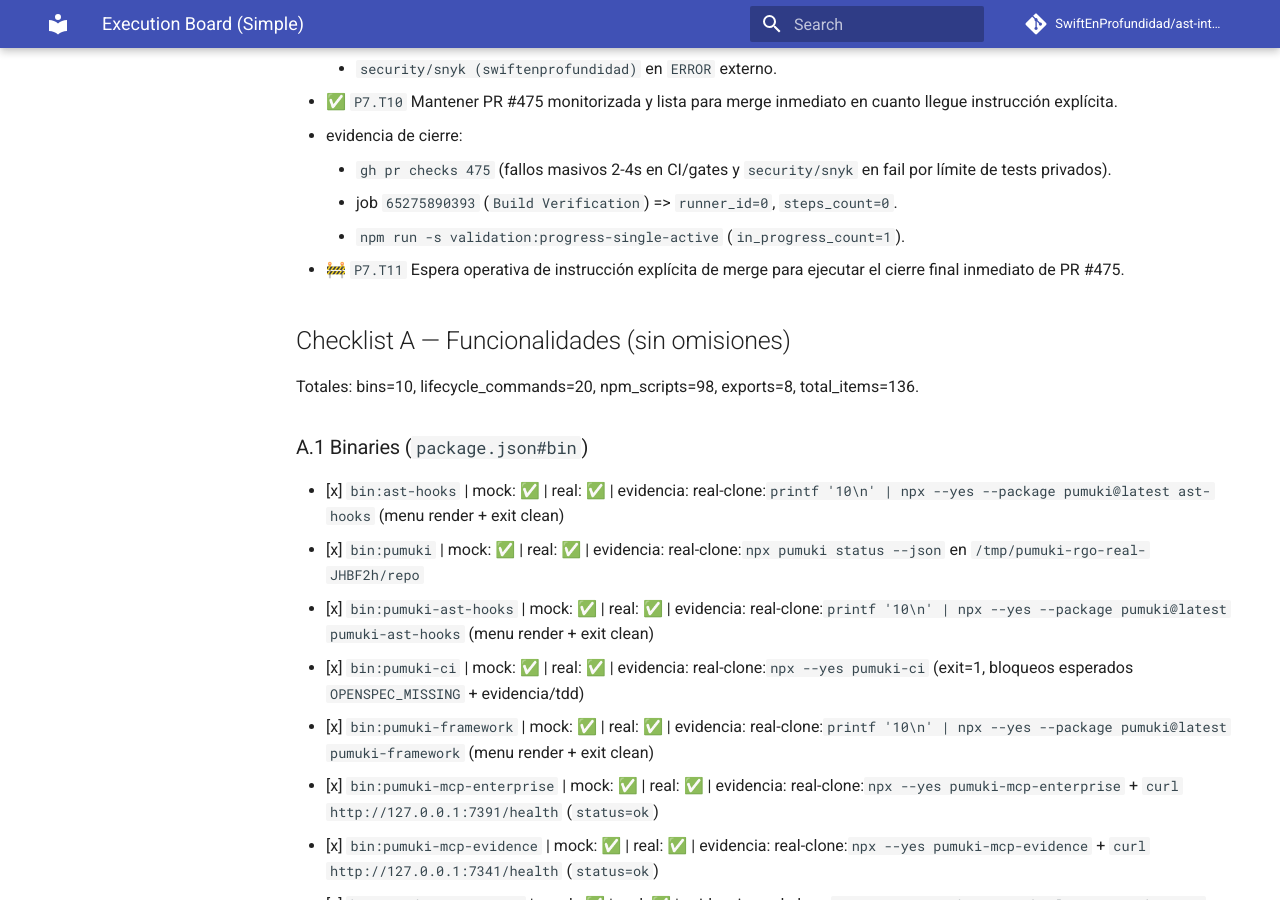
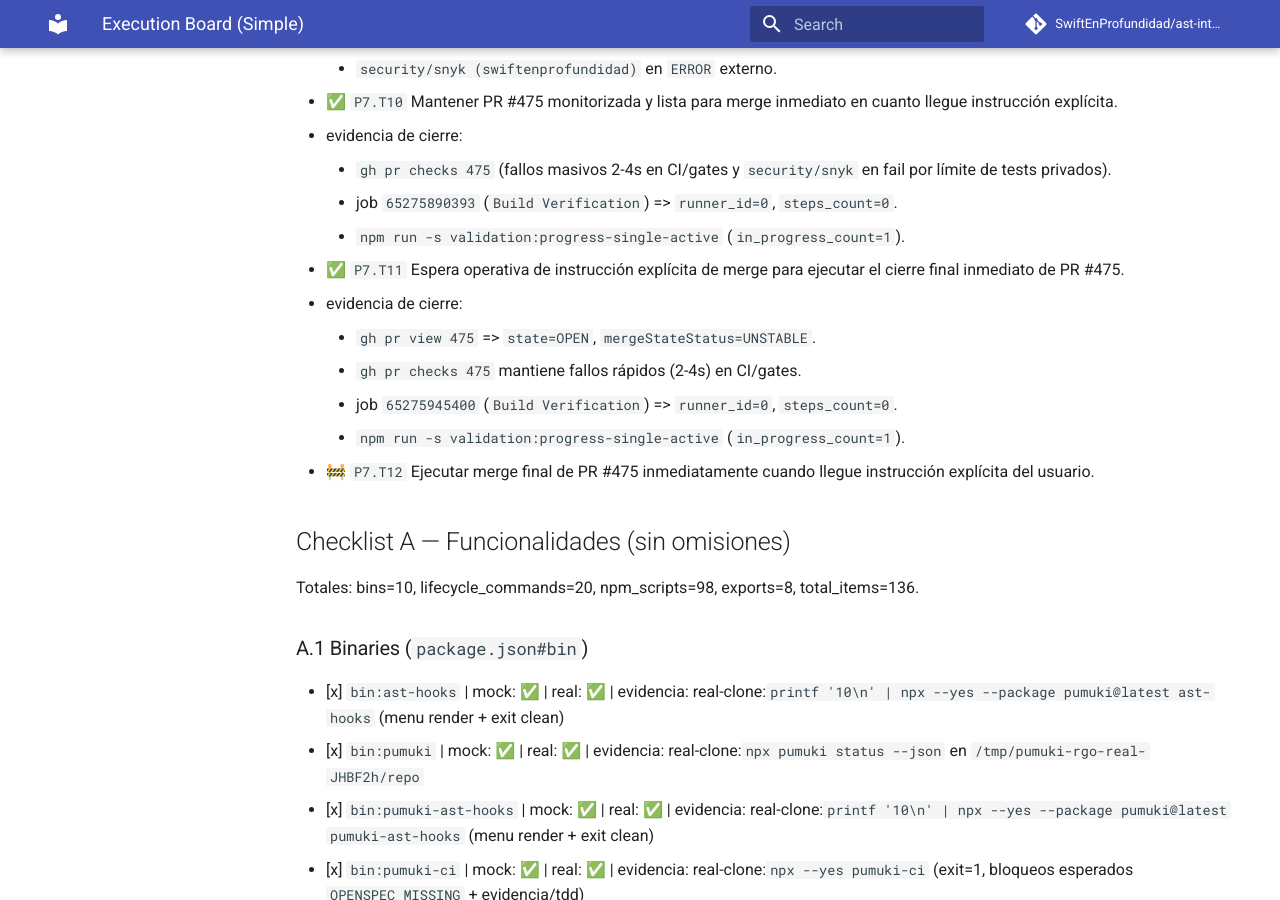
Before and after one commit to SwiftEnProfundidad/ast-intelligence-hooks, an MkDocs documentation site: the page built from docs/EXECUTION_BOARD.md, in a window 1280 px wide and 900 px high, scrolled down 5013 px. Built offline with MkDocs 1.6.1 and Material for MkDocs 9.7.7, drawn with Linux system fonts in a browser that asks for light colours; comment, search, counter and statistics services are not loaded.

Commit message:
docs(tracking): close P7.T11 and open P7.T12

```diff
--- a/docs/EXECUTION_BOARD.md
+++ b/docs/EXECUTION_BOARD.md
@@ -129,7 +129,13 @@
     - `gh pr checks 475` (fallos masivos 2-4s en CI/gates y `security/snyk` en fail por límite de tests privados).
     - job `65275890393` (`Build Verification`) => `runner_id=0`, `steps_count=0`.
     - `npm run -s validation:progress-single-active` (`in_progress_count=1`).
-- 🚧 `P7.T11` Espera operativa de instrucción explícita de merge para ejecutar el cierre final inmediato de PR #475.
+- ✅ `P7.T11` Espera operativa de instrucción explícita de merge para ejecutar el cierre final inmediato de PR #475.
+  - evidencia de cierre:
+    - `gh pr view 475` => `state=OPEN`, `mergeStateStatus=UNSTABLE`.
+    - `gh pr checks 475` mantiene fallos rápidos (2-4s) en CI/gates.
+    - job `65275945400` (`Build Verification`) => `runner_id=0`, `steps_count=0`.
+    - `npm run -s validation:progress-single-active` (`in_progress_count=1`).
+- 🚧 `P7.T12` Ejecutar merge final de PR #475 inmediatamente cuando llegue instrucción explícita del usuario.
 
 ## Checklist A — Funcionalidades (sin omisiones)
 Totales: bins=10, lifecycle_commands=20, npm_scripts=98, exports=8, total_items=136.
```
Also changed, not shown: docs/REFRACTOR_PROGRESS.md (+7 -1 lines).
